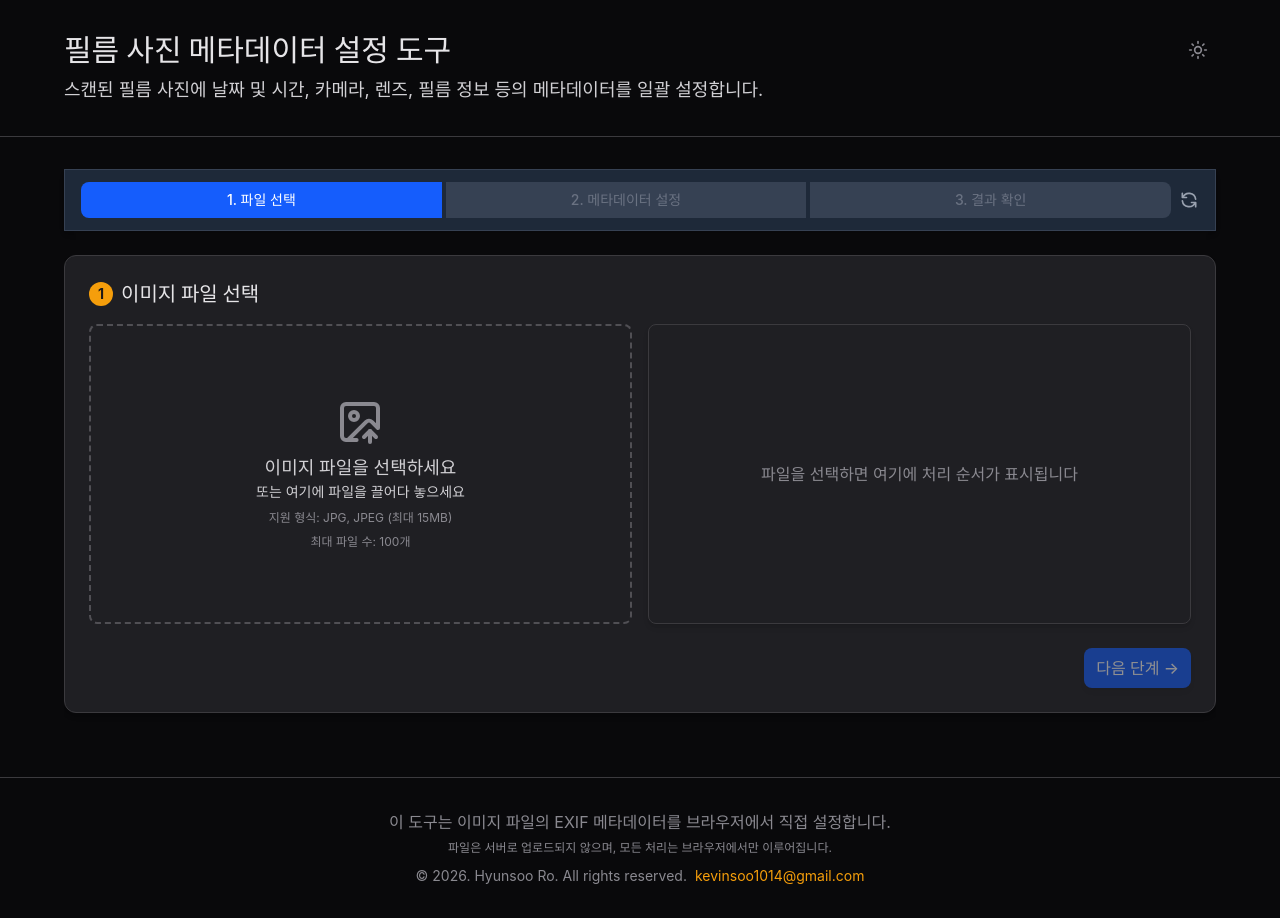
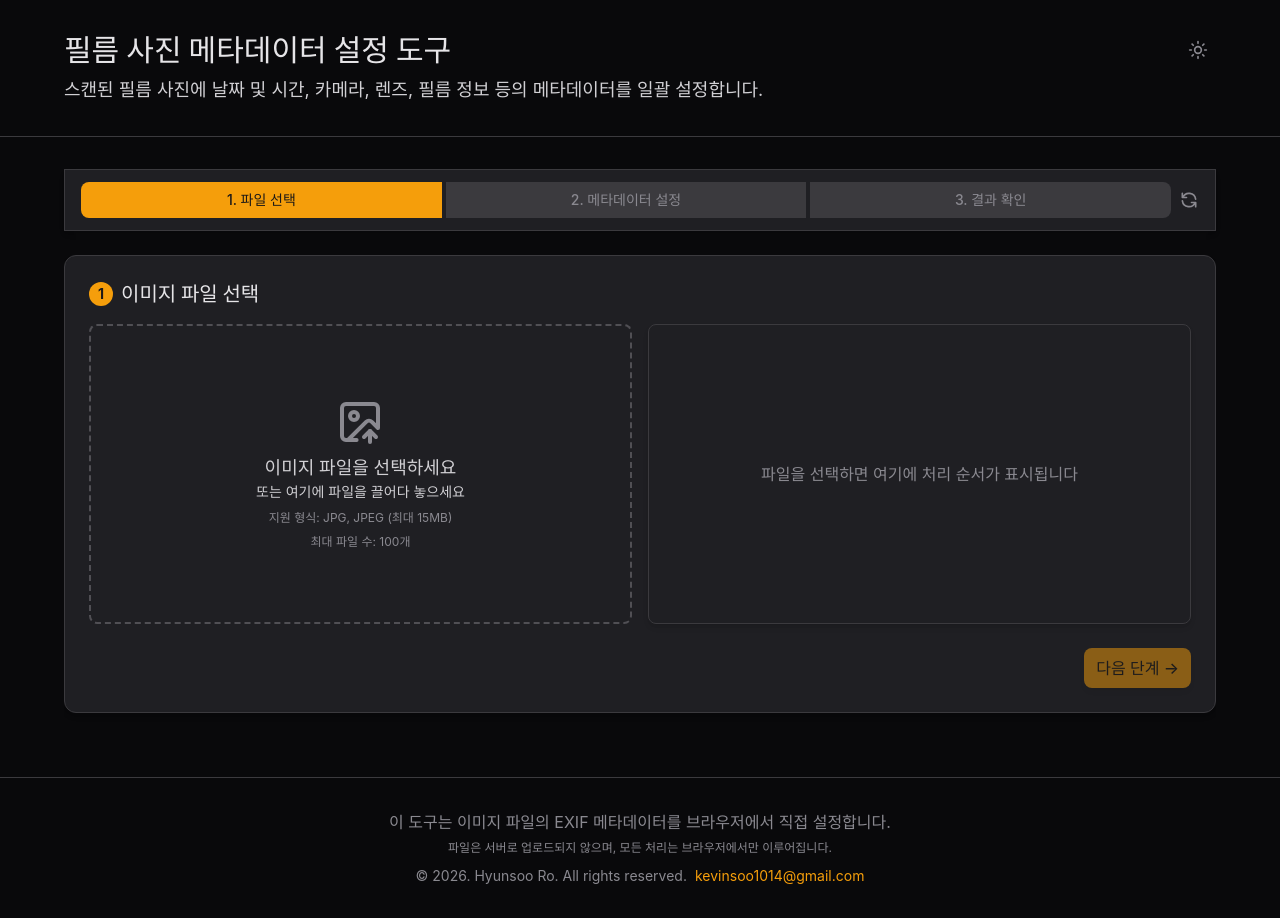
Before and after one commit to toosign00/film-metadata-app, a Next.js app: page / in a window 1280 px wide. Built offline with nearby package versions, Linux system fonts and the light colour scheme.

Commit message:
💄 style: StepNavigation 패딩 조정 및 버튼 cursor-pointer 추가
- StepNavigation 상하 패딩 확대 (py-3 → py-4)
- 활성 버튼에 cursor-pointer 추가 (StepNavigation, Button 공통)

```diff
--- a/src/components/layout/StepNavigation/index.tsx
+++ b/src/components/layout/StepNavigation/index.tsx
@@ -14,7 +14,7 @@ export const StepNavigation = ({
 }: StepNavigationProps) => {
   const [confirmOpen, setConfirmOpen] = useState(false);
   return (
-    <nav className='sticky top-0 z-10 mb-6 border border-gray-700 bg-gray-800 px-4 py-3 shadow-md'>
+    <nav className='sticky top-0 z-10 mb-6 border border-border bg-surface px-4 py-3 shadow-md'>
       <div className='mx-auto max-w-6xl'>
         <div className='flex items-center justify-between'>
           <div className='flex w-full space-x-1'>
@@ -24,10 +24,10 @@ export const StepNavigation = ({
               disabled={processing}
               className={`flex-1 rounded-l-lg px-2 py-2 font-medium text-sm transition-all disabled:opacity-100 ${
                 activeStep === 1
-                  ? 'bg-blue-600 text-white'
+                  ? 'bg-primary text-primary-foreground'
                   : processing
-                    ? 'cursor-not-allowed bg-gray-700 text-gray-500'
-                    : 'bg-gray-700 text-gray-300 hover:bg-gray-600'
+                    ? 'cursor-not-allowed bg-muted text-foreground-muted'
+                    : 'cursor-pointer bg-muted text-foreground-secondary hover:bg-border-hover'
               }`}
             >
               <span className='hidden md:inline'>1. 파일 선택</span>
@@ -45,10 +45,10 @@ export const StepNavigation = ({
               disabled={filesCount === 0 || processing}
               className={`flex-1 px-2 py-2 font-medium text-sm transition-all disabled:opacity-100 ${
                 activeStep === 2
-                  ? 'bg-blue-600 text-white'
+                  ? 'bg-primary text-primary-foreground'
                   : filesCount === 0 || processing
-                    ? 'cursor-not-allowed bg-gray-700 text-gray-500'
-                    : 'bg-gray-700 text-gray-300 hover:bg-gray-600'
+                    ? 'cursor-not-allowed bg-muted text-foreground-muted'
+                    : 'cursor-pointer bg-muted text-foreground-secondary hover:bg-border-hover'
               }`}
             >
               <span className='hidden md:inline'>2. 메타데이터 설정</span>
@@ -61,10 +61,10 @@ export const StepNavigation = ({
               disabled={resultsCount === 0 || processing}
               className={`flex-1 rounded-r-lg px-2 py-2 font-medium text-sm transition-all disabled:opacity-100 ${
                 activeStep === 3
-                  ? 'bg-blue-600 text-white'
+                  ? 'bg-primary text-primary-foreground'
                   : resultsCount === 0 || processing
-                    ? 'cursor-not-allowed bg-gray-700 text-gray-500'
-                    : 'bg-gray-700 text-gray-300 hover:bg-gray-600'
+                    ? 'cursor-not-allowed bg-muted text-foreground-muted'
+                    : 'cursor-pointer bg-muted text-foreground-secondary hover:bg-border-hover'
               }`}
             >
               <span className='hidden md:inline'>3. 결과 확인</span>
@@ -91,8 +91,8 @@ export const StepNavigation = ({
                 disabled={processing}
                 className={`ml-2 text-sm transition-colors ${
                   processing
-                    ? 'cursor-not-allowed text-gray-600'
-                    : 'text-gray-400 hover:text-red-400'
+                    ? 'cursor-not-allowed text-foreground-muted'
+                    : 'cursor-pointer text-foreground-muted hover:text-destructive-muted'
                 }`}
                 title='모두 초기화'
               >
--- a/src/components/ui/Button/index.tsx
+++ b/src/components/ui/Button/index.tsx
@@ -12,14 +12,13 @@ export const Button = ({
   children,
   ...rest
 }: ButtonProps) => {
-  // 버튼 스타일 변형
   const styles = {
-    base: 'px-3 py-2 rounded-lg font-medium focus:outline-none focus:ring-2 focus:ring-offset-2 focus:ring-offset-gray-900 transition-all',
-    primary: 'bg-blue-600 text-white hover:bg-blue-700 focus:ring-blue-500 shadow-md',
-    secondary: 'bg-gray-700 text-white hover:bg-gray-600 focus:ring-gray-500 shadow-md',
+    base: 'cursor-pointer px-3 py-2 rounded-lg font-medium focus:outline-none focus:ring-2 focus:ring-offset-2 focus:ring-ring focus:ring-offset-ring-offset transition-all',
+    primary: 'bg-primary text-primary-foreground hover:bg-primary-hover shadow-md',
+    secondary: 'bg-muted text-foreground hover:bg-border-hover shadow-md',
     outlined:
-      'bg-transparent border border-gray-600 text-gray-300 hover:bg-gray-800 focus:ring-gray-500',
-    text: 'bg-transparent text-gray-300 hover:text-white hover:bg-gray-800 focus:ring-gray-500',
+      'bg-transparent border border-border-hover text-foreground-secondary hover:bg-surface focus:ring-ring',
+    text: 'bg-transparent text-foreground-secondary hover:text-foreground hover:bg-surface focus:ring-ring',
     disabled: 'opacity-50 cursor-not-allowed pointer-events-none',
     loading: 'cursor-wait',
   };
```
